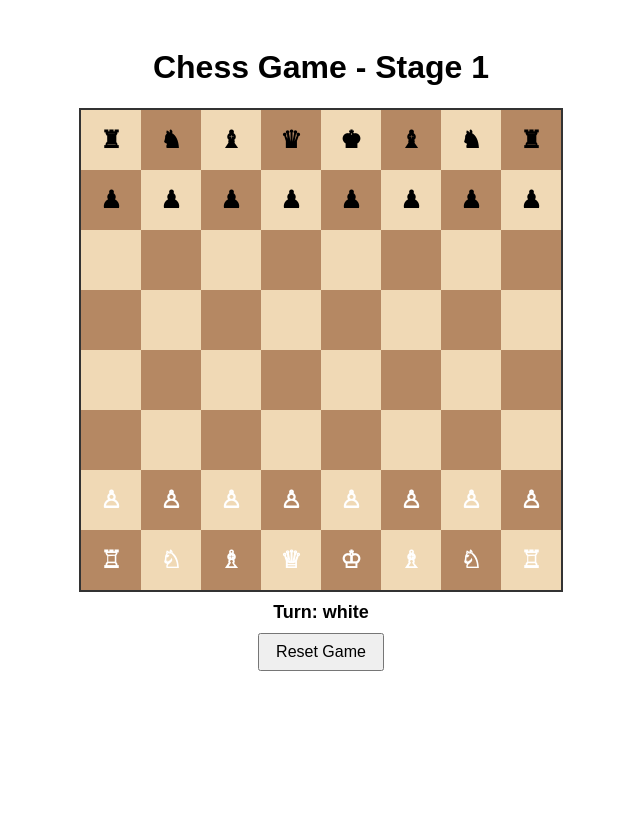
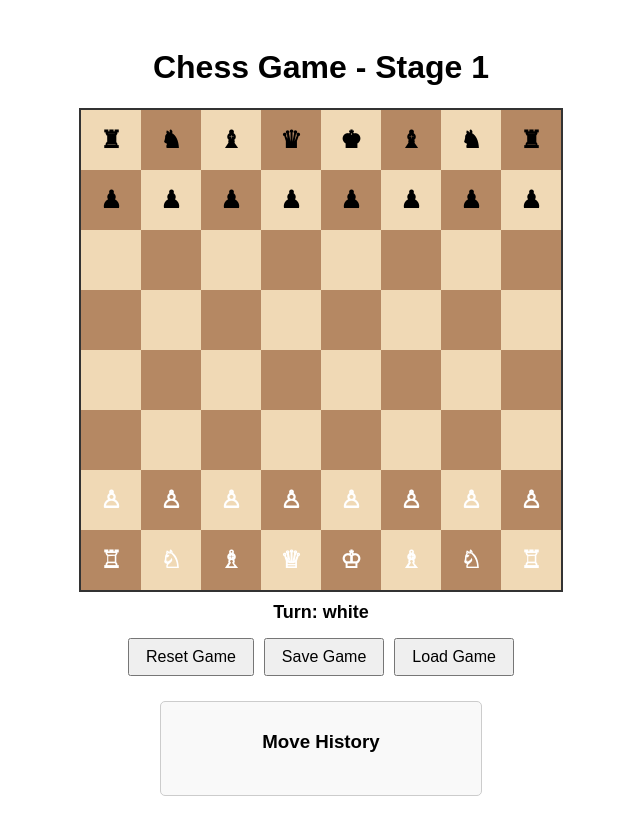
Before and after one commit to Jim2014/chess_cursor, a React (Create React App) app: page / in a window 1280 px wide. Shown: the whole page, without its empty margins (319-959 px from the left). Before the commit the page ends 800 px from the top, so only its background shows below. Built offline with nearby package versions, Linux system fonts and the light colour scheme.

Commit message:
add move history

```diff
--- a/src/components/Board.tsx
+++ b/src/components/Board.tsx
@@ -1,44 +1,45 @@
+// src/components/Board.tsx
 import React, { useState } from "react";
 import Square from "./Square";
+import MoveHistory from "./MoveHistory"; // Make sure to import it!
 import "../styles/Board.css";
-import { Position, Piece } from "../logic/types";
+import { Position, Piece, Move } from "../logic/types";
 import { initialBoardSetup } from "../logic/GameManager";
 import { isValidMove } from "../logic/ChessRulesEngine";
 
 const Board: React.FC = () => {
-  // Manage board state, selected square, and turn
   const [board, setBoard] = useState<(Piece | null)[][]>(initialBoardSetup());
   const [selectedPosition, setSelectedPosition] = useState<Position | null>(null);
   const [turn, setTurn] = useState<"white" | "black">("white");
+  const [moveHistory, setMoveHistory] = useState<Move[]>([]);
 
   const handleSquareClick = (position: Position) => {
     const clickedPiece = board[position.row][position.col];
 
-    // If no piece is selected, try to select one.
     if (!selectedPosition) {
-      // Only allow selection if a piece exists and it belongs to the current turn.
+      // Select piece if it belongs to the current turn.
       if (clickedPiece && clickedPiece.color === turn) {
         setSelectedPosition(position);
       }
       return;
     } else {
-      // If clicking the same square, deselect.
+      // Deselect if the same square is clicked.
       if (selectedPosition.row === position.row && selectedPosition.col === position.col) {
         setSelectedPosition(null);
         return;
       }
-      // Attempt to move the piece from selectedPosition to the clicked square.
-      const move = { from: selectedPosition, to: position };
+      const move: Move = { from: selectedPosition, to: position };
       if (isValidMove(board, move)) {
-        // Copy the board and move the piece.
+        // Make a deep copy of the board and perform the move.
         const newBoard = board.map((row) => row.slice());
         newBoard[position.row][position.col] = board[selectedPosition.row][selectedPosition.col];
         newBoard[selectedPosition.row][selectedPosition.col] = null;
         setBoard(newBoard);
+        // Update the move history.
+        setMoveHistory([...moveHistory, move]);
         // Switch the turn.
         setTurn(turn === "white" ? "black" : "white");
       }
-      // Clear selection whether the move was valid or not.
       setSelectedPosition(null);
     }
   };
@@ -47,6 +48,24 @@ const Board: React.FC = () => {
     setBoard(initialBoardSetup());
     setTurn("white");
     setSelectedPosition(null);
+    setMoveHistory([]);
+    localStorage.removeItem("chessGameState");
+  };
+
+  const saveGame = () => {
+    const gameState = { board, turn, moveHistory };
+    localStorage.setItem("chessGameState", JSON.stringify(gameState));
+  };
+
+  const loadGame = () => {
+    const savedState = localStorage.getItem("chessGameState");
+    if (savedState) {
+      const { board, turn, moveHistory } = JSON.parse(savedState);
+      setBoard(board);
+      setTurn(turn);
+      setMoveHistory(moveHistory);
+      setSelectedPosition(null);
+    }
   };
 
   const renderSquare = (row: number, col: number) => {
@@ -84,7 +103,19 @@ const Board: React.FC = () => {
     <div>
       <div className="board">{boardRows}</div>
       <div className="turn-indicator">Turn: {turn}</div>
-      <button className="reset-button" onClick={resetGame}>Reset Game</button>
+      <div className="controls">
+        <button className="reset-button" onClick={resetGame}>
+          Reset Game
+        </button>
+        <button className="save-button" onClick={saveGame}>
+          Save Game
+        </button>
+        <button className="load-button" onClick={loadGame}>
+          Load Game
+        </button>
+      </div>
+      {/* Render the MoveHistory component and pass the moveHistory array */}
+      <MoveHistory moves={moveHistory} />
     </div>
   );
 };
--- /dev/null
+++ b/src/components/MoveHistory.tsx
@@ -0,0 +1,40 @@
+// src/components/MoveHistory.tsx
+import React from "react";
+import "../styles/MoveHistory.css";
+import { Move } from "../logic/types";
+
+interface MoveHistoryProps {
+  moves: Move[];
+}
+
+const MoveHistory: React.FC<MoveHistoryProps> = ({ moves }) => {
+  return (
+    <div className="move-history">
+      <h3>Move History</h3>
+      <ul>
+        {moves.map((move, index) => (
+          <li key={index}>
+            {formatMove(move, index)}
+          </li>
+        ))}
+      </ul>
+    </div>
+  );
+};
+
+/**
+ * Converts a move into simple chess notation.
+ * For example: "e2 → e4"
+ */
+const formatMove = (move: Move, index: number): string => {
+  const posToString = (pos: { row: number; col: number }): string => {
+    // Files: a-h; Ranks: 8-1 (row 0 = 8, row 7 = 1)
+    const files = ["a", "b", "c", "d", "e", "f", "g", "h"];
+    const ranks = ["8", "7", "6", "5", "4", "3", "2", "1"];
+    return files[pos.col] + ranks[pos.row];
+  };
+
+  return `${index + 1}. ${posToString(move.from)} → ${posToString(move.to)}`;
+};
+
+export default MoveHistory;
--- a/src/styles/Board.css
+++ b/src/styles/Board.css
@@ -4,7 +4,7 @@
 }
 
 .board-row {
-  display: flex;
+  display: flex;  /* This is essential to line up the squares horizontally */
 }
 
 .turn-indicator {
@@ -13,9 +13,12 @@
   font-weight: bold;
 }
 
-/* Reset Button Styling */
-.reset-button {
+.controls {
   margin-top: 10px;
+}
+
+.controls button {
+  margin: 5px;
   padding: 8px 16px;
   font-size: 16px;
   cursor: pointer;
--- /dev/null
+++ b/src/styles/MoveHistory.css
@@ -0,0 +1,29 @@
+/* src/styles/MoveHistory.css */
+.move-history {
+    margin-top: 20px;
+    text-align: left;
+    max-width: 300px;
+    margin-left: auto;
+    margin-right: auto;
+    border: 1px solid #ccc;
+    padding: 10px;
+    border-radius: 5px;
+    background-color: #f9f9f9;
+  }
+
+  .move-history h3 {
+    margin-bottom: 10px;
+    text-align: center;
+  }
+
+  .move-history ul {
+    list-style-type: none;
+    padding-left: 0;
+    max-height: 200px;
+    overflow-y: auto;
+  }
+
+  .move-history li {
+    margin-bottom: 5px;
+    font-size: 14px;
+  }
```
